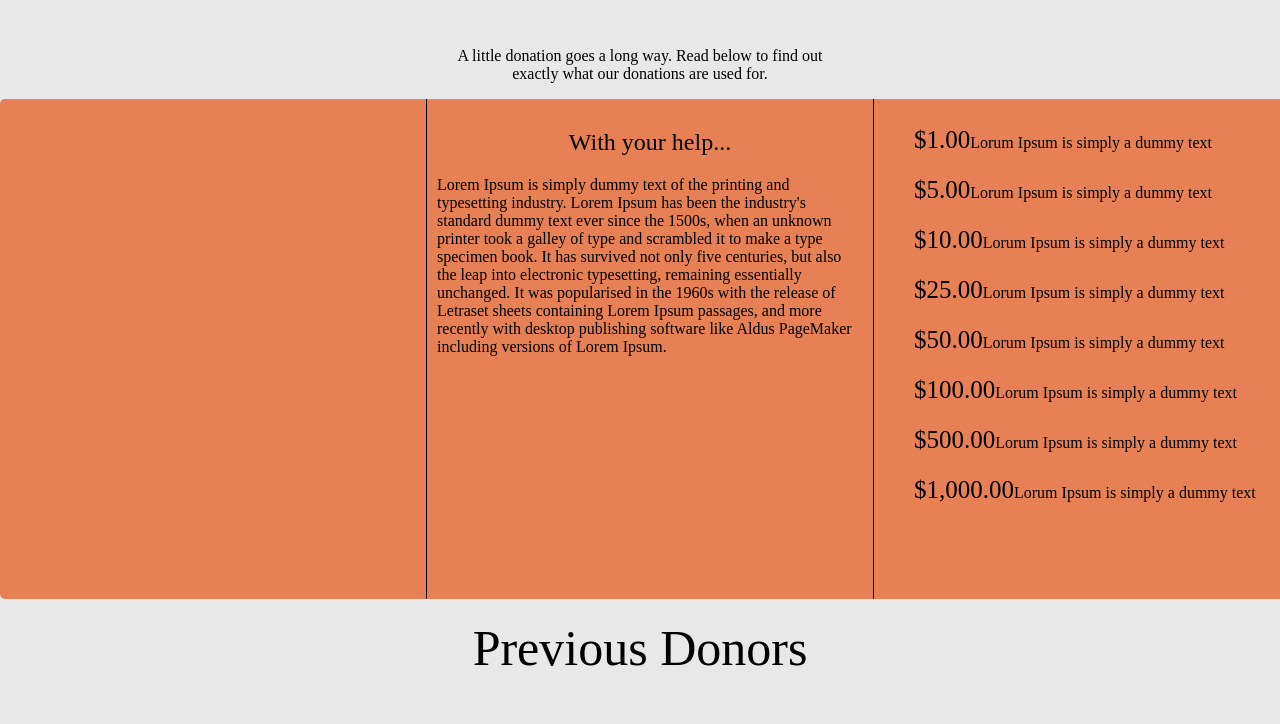
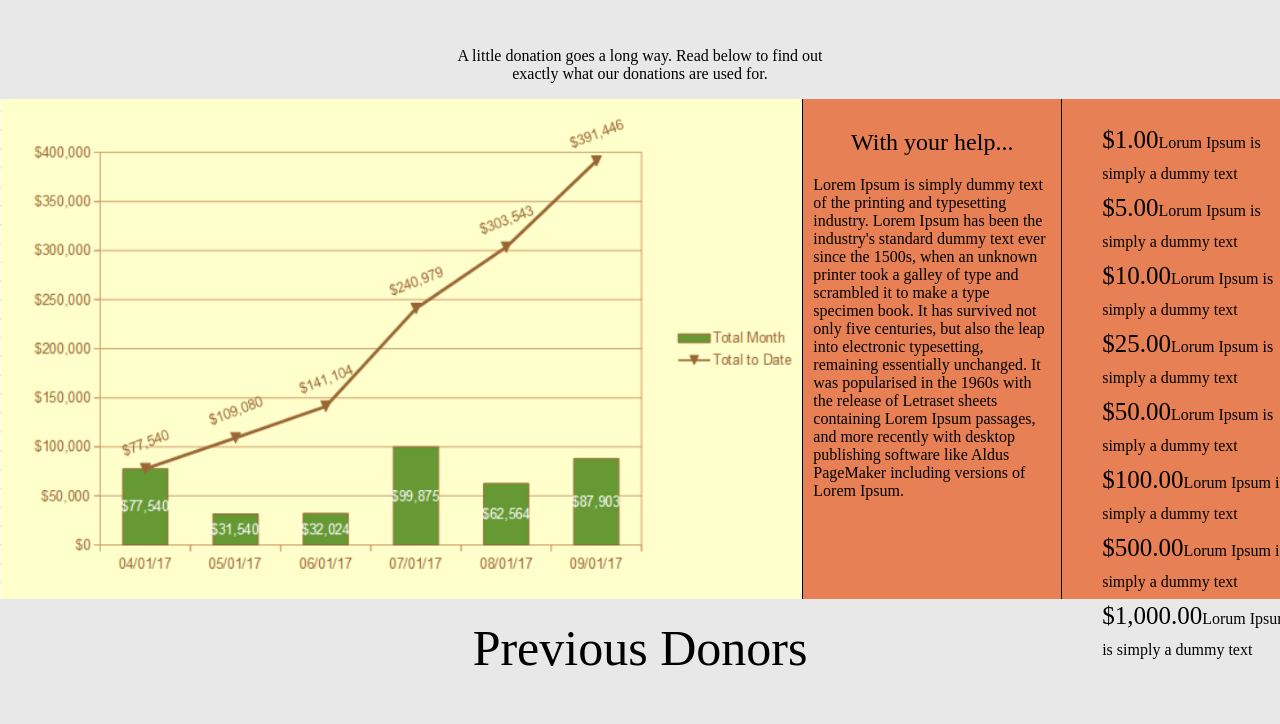
Before and after one commit to jmurphy2404/cause_project, a plain HTML site: page assets/donation.html in a window 1280 px wide. Shown: the part 637-1361 px from the top of the page. Drawn offline with Linux system fonts and the light colour scheme.

Commit message:
Adding graph

```diff
--- a/assets/donation.html
+++ b/assets/donation.html
@@ -54,7 +54,9 @@
 
 
           <div class="main_content">
-            <div class="graph"></div>
+            <div class="graph">
+              <img id ="donation_graph" src="../images/graph.png"/>
+            </div>
             <div class="donate_section">
               <h2 class="font">With your help...</h2>
               <p>Lorem Ipsum is simply dummy text of the printing and typesetting industry. Lorem Ipsum has been the industry's standard dummy text ever since the 1500s, when an unknown printer took a galley of type and scrambled it to make a type specimen book. It has survived not only five centuries, but also the leap into electronic typesetting, remaining essentially unchanged. It was popularised in the 1960s with the release of Letraset sheets containing Lorem Ipsum passages, and more recently with desktop publishing software like Aldus PageMaker including versions of Lorem Ipsum.</p>
--- a/css/donationstyle.css
+++ b/css/donationstyle.css
@@ -233,6 +233,11 @@ a:hover
   flex: 1;
 }
 
+#donation_graph {
+  display: inline-block;
+  height: 500px;
+}
+
 .donate_section {
   flex: 1;
   border-right: 1px solid black;
```
Also changed, not shown: images/graph.png (added).
